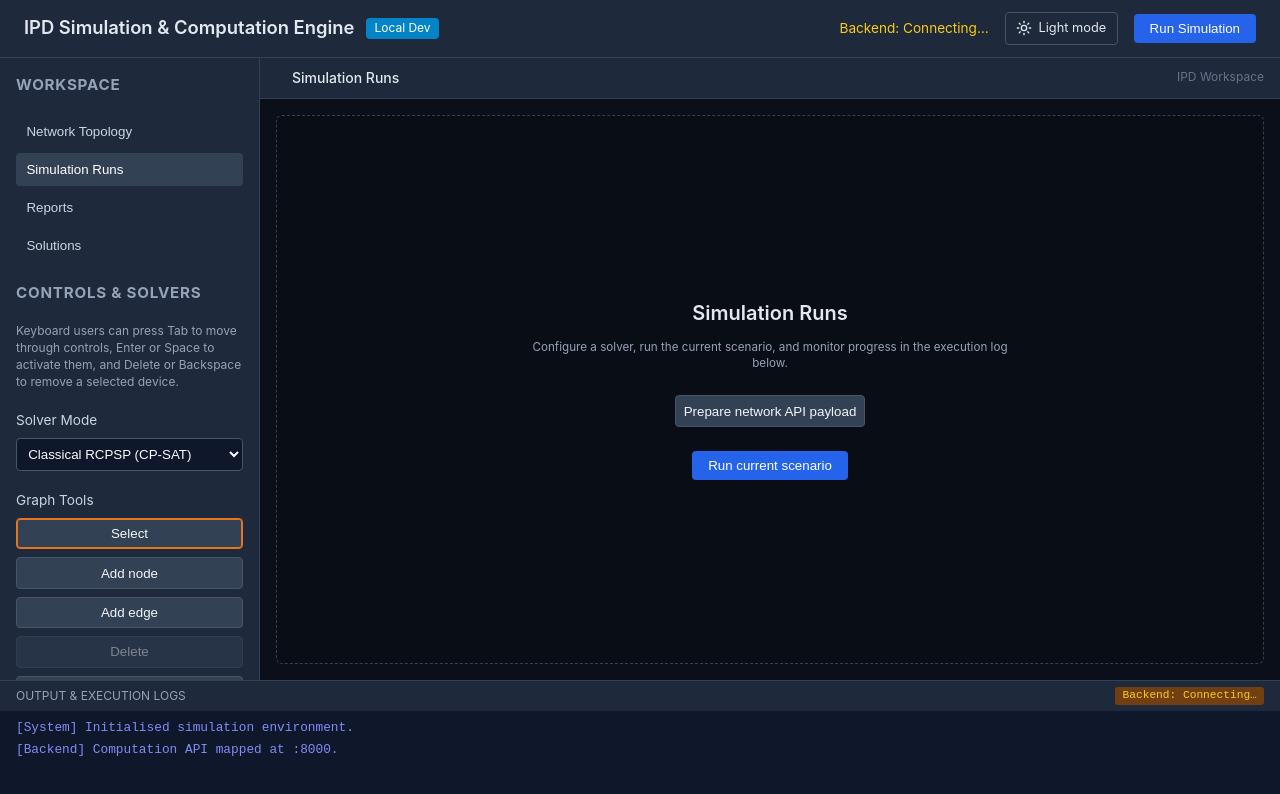
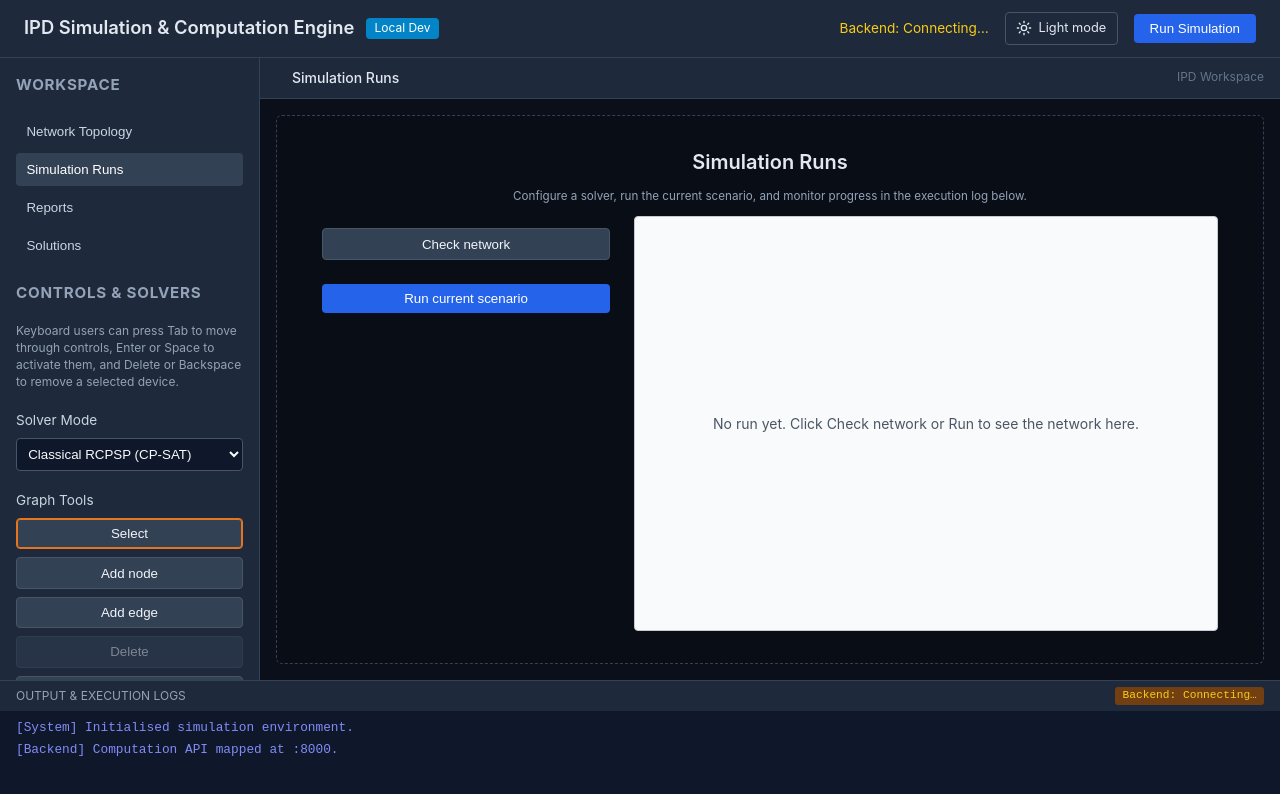
Before and after one commit to zwall-creator/IPD-Boeing-Group-1, a React (Vite) app in the folder src/frontend/: page / in a window 1280 px wide. Both pictures are taken after a click on the button "Simulation Runs". Shown: the top 794 px of the page. Built offline with nearby package versions, Linux system fonts and the light colour scheme; no server answers.

Commit message:
added visible simulation frame to Simulation Runs that updates based on current topology and simulation results

```diff
--- a/src/frontend/src/App.css
+++ b/src/frontend/src/App.css
@@ -225,6 +225,7 @@ body, html {
 
 .canvas-viewport {
   flex: 1;
+  min-height: 0;
   position: relative;
   display: flex;
   align-items: center;
@@ -254,11 +255,33 @@ body, html {
   display: flex;
   flex-direction: column;
   align-items: center;
+  justify-content: safe center;
+  align-self: stretch;
   gap: 0.75rem;
-  max-width: 34rem;
+  width: 100%;
+  max-width: 60rem;
+  overflow-y: auto;
   padding: 2rem;
   text-align: center;
   color: #94a3b8;
+}
+
+.simulation-runs {
+  display: flex;
+  flex: 1;
+  gap: 1.5rem;
+  width: 100%;
+  min-height: 280px;
+}
+
+.simulation-runs__controls {
+  display: flex;
+  flex-direction: column;
+  flex: none;
+  gap: 0.75rem;
+  width: 18rem;
+  overflow-y: auto;
+  text-align: left;
 }
 
 .api-feedback {
--- a/src/frontend/src/App.jsx
+++ b/src/frontend/src/App.jsx
@@ -5,6 +5,7 @@ import NetworkCanvas from './components/NetworkCanvas';
 import OptimizationControls from './components/OptimizationControls';
 import GraphToolsPanel from './components/GraphToolsPanel';
 import ConfirmDialog from './components/ConfirmDialog';
+import SimulationFrame from './components/SimulationFrame';
 import { LAYOUT_PRESETS } from './graph/layoutPresets';
 import { Sun, Moon } from 'lucide-react';
 import AccessibilityNotice from './components/AccessibilityNotice';
@@ -36,6 +37,36 @@ function formatEvent(event) {
   }
 }
 
+// Figure out run's live status from SSE events
+function getRunStatus(run, events) {
+  if (!run) return null;
+  if (run.status === 'checked') return run;
+  let { status, message } = run;
+  for (const { type, data } of events.slice(run.eventIndex)) {
+    switch (type) {
+      case 'simulation.started':
+        status = 'running';
+        message = 'Started';
+        break;
+      case 'simulation.progress':
+        status = 'running';
+        message = `Step ${data.step}/${data.total}: ${data.message}`;
+        break;
+      case 'simulation.done':
+        status = data.status === 'error' ? 'failed' : 'complete';
+        message = data.error || `Complete · status: ${data.status}`;
+        break;
+      case 'error':
+        status = 'failed';
+        message = data.message || 'The backend reported an error.';
+        break;
+      default:
+        break;
+    }
+  }
+  return { ...run, status, message };
+}
+
 export default function App() {
   const [activeView, setActiveView] = useState('topology');
   const [solverType, setSolverType] = useState('classical');
@@ -49,6 +80,7 @@ export default function App() {
   const [preparedState, setPreparedState] = useState('');
   const [theme, setTheme] = useState(() => localStorage.getItem('ipd-theme') || 'dark');
   const [apiFeedback, setApiFeedback] = useState(null);
+  const [currentRun, setCurrentRun] = useState(null);
 
   // Local UI logs (seed entries shown before the SSE connection is ready)
   const [localLogs, setLocalLogs] = useState([
@@ -92,6 +124,9 @@ export default function App() {
   }));
   const allLogs = [...localLogs, ...liveEntries];
 
+  // Latest run with its live status
+  const liveRun = getRunStatus(currentRun, events);
+
   const utilityViews = {
     simulation: ['Simulation Runs', 'Configure a solver, run the current scenario, and monitor progress in the execution log below.'],
     reports: ['Reports', 'Completed simulation reports will appear here for review and export.'],
@@ -107,10 +142,20 @@ export default function App() {
       ...prev,
       { text: `[Run] Triggering ${solverType} solver… (sec:${optParams.securityWeight} cost:${optParams.costWeight} bw:${optParams.bandwidthWeight} risk:${optParams.riskThreshold})`, variant: 'info' },
     ]);
-    const result = await runSim(solverType, optParams, canvasRef.current?.getTopology());
+    const topology = canvasRef.current?.getTopology();
+    setCurrentRun({
+      snapshot: topology,
+      solver: solverType,
+      startedAt: Date.now(),
+      eventIndex: events.length,
+      status: 'starting',
+      message: 'Sending network to the backend…',
+    });
+    const result = await runSim(solverType, optParams, topology);
     if (!result?.ok) {
       const errorMessage = result?.error || 'Could not reach the computation service.';
       setApiFeedback({ type: 'error', message: errorMessage });
+      setCurrentRun(prev => ({ ...prev, status: 'failed', message: errorMessage }));
       setLocalLogs(prev => [
         ...prev,
         { text: '[Error] Could not reach backend — is Flask running on :8000?', variant: 'error' },
@@ -124,8 +169,17 @@ export default function App() {
 
   const handlePrepareNetwork = async () => {
     setApiFeedback(null);
-    const result = await prepareNetwork(canvasRef.current?.getTopology());
+    const topology = canvasRef.current?.getTopology();
+    const result = await prepareNetwork(topology);
     if (result?.ok && result.state_string) {
+      setCurrentRun({
+        snapshot: topology,
+        solver: null,
+        startedAt: Date.now(),
+        eventIndex: events.length,
+        status: 'checked',
+        message: '',
+      });
       setPreparedState(result.state_string);
       setApiFeedback({ type: 'success', message: 'Network validated and translated for simulation.' });
       setLocalLogs((prev) => [...prev, { text: '[API] Network translated for simulation.', variant: 'success' }]);
@@ -138,6 +192,10 @@ export default function App() {
 
   // Clears system logs (originally handleReset)
   const clearLogs = () => {
+    setCurrentRun(prev => {
+      if (!prev) return null;
+      return { ...getRunStatus(prev, events), eventIndex: 0 };
+    });
     clearEvents();
     setLocalLogs([
       { text: '[System] Canvas reset.', variant: 'warn' },
@@ -332,17 +390,20 @@ export default function App() {
                 <p>{utilityViews[activeView][0]}</p>
                 <small>{utilityViews[activeView][1]}</small>
                 {activeView === 'simulation' && (
-                  <>
+                  <div className="simulation-runs">
+                    <div className="simulation-runs__controls">
                       {apiFeedback && (
                         <div className={`api-feedback api-feedback--${apiFeedback.type}`} role={apiFeedback.type === 'error' ? 'alert' : 'status'} aria-live="polite">
                           <strong>{apiFeedback.type === 'error' ? 'Network validation failed' : 'API request successful'}</strong>
                           <span>{apiFeedback.message}</span>
                         </div>
                       )}
-                    <button type="button" className="btn-secondary utility-action" onClick={handlePrepareNetwork}>Prepare network API payload</button>
+                      <button type="button" className="btn-secondary utility-action" onClick={handlePrepareNetwork}>Check network</button>
                       <button type="button" className="btn-primary utility-action" onClick={handleRunSimulation}>Run current scenario</button>
                       {preparedState && <pre className="state-preview" aria-label="Prepared simulation state">{preparedState}</pre>}
-                  </>
+                    </div>
+                    <SimulationFrame run={liveRun} />
+                  </div>
                 )}
               </div>
             )}
--- /dev/null
+++ b/src/frontend/src/components/SimulationFrame.css
@@ -0,0 +1,53 @@
+/* Read-only view of the last simulation run */
+
+.simulation-frame {
+  display: flex;
+  flex-direction: column;
+  flex: 1;
+  min-width: 0;
+  overflow: hidden;
+  background-color: var(--canvas-bg);
+  border: 1px solid var(--border);
+  border-radius: 4px;
+  color: var(--text);
+  text-align: left;
+}
+
+.simulation-frame__status {
+  padding: 6px 10px;
+  border-bottom: 1px solid var(--border);
+  font-size: 13px;
+  overflow-wrap: anywhere;
+}
+
+.simulation-frame__status--failed {
+  color: var(--error);
+}
+
+.simulation-frame__solver {
+  font-weight: 600;
+  text-transform: capitalize;
+}
+
+.simulation-frame__canvas {
+  position: relative;
+  flex: 1;
+}
+
+.simulation-frame__graph {
+  position: absolute;
+  inset: 0;
+}
+
+.simulation-frame__empty {
+  position: absolute;
+  inset: 0;
+  display: flex;
+  align-items: center;
+  justify-content: center;
+  padding: 16px;
+  color: var(--text-muted);
+  font-size: 14px;
+  text-align: center;
+  pointer-events: none;
+}
--- /dev/null
+++ b/src/frontend/src/components/SimulationFrame.jsx
@@ -0,0 +1,84 @@
+import { useEffect, useRef } from "react";
+import cytoscape from "cytoscape";
+import { STYLE } from "../graph/canvasStyle";
+import { topologyToElements } from "../graph/networkSerializer";
+import "./SimulationFrame.css";
+
+const FRAME_STYLE = [
+  ...STYLE,
+  {
+    selector: "node",
+    style: {
+      label: (node) => `${node.data("label")}\n${node.data("device_ip")}`,
+      "text-wrap": "wrap",
+    },
+  },
+  { selector: "core", style: { "active-bg-opacity": 0 } },
+  { selector: ":active", style: { "overlay-opacity": 0 } },
+];
+
+function fitToFrame(cy) {
+  cy.layout({ name: "preset", fit: true, padding: 5 }).run();
+  if (cy.zoom() > 1) {
+    cy.zoom(1);
+    cy.center();
+  }
+}
+
+// Read-only view of one simulation run's network
+export default function SimulationFrame({ run }) {
+  const containerRef = useRef(null);
+  const cyRef = useRef(null);
+
+  // Create the graph once when the frame appears, destroy it when the frame goes away
+  useEffect(() => {
+    const cy = cytoscape({
+      container: containerRef.current,
+      style: FRAME_STYLE,
+      minZoom: 0.2,
+      maxZoom: 4,
+      autoungrabify: true,        // nodes can't be dragged
+      autounselectify: true,      // nothing can be selected
+      boxSelectionEnabled: false, // no box selection
+    });
+    cy.on("resize", () => fitToFrame(cy));
+    cyRef.current = cy;
+    return () => cy.destroy();
+  }, []);
+
+  const snapshot = run?.snapshot;
+
+  // Draw the run's network whenever a new snapshot arrives
+  useEffect(() => {
+    const cy = cyRef.current;
+    cy.elements().remove();
+    cy.add(topologyToElements(snapshot));
+    fitToFrame(cy);
+  }, [snapshot]);
+
+    // Start time
+  const startTime = run ? new Date(run.startedAt).toLocaleTimeString() : "";
+
+  return (
+    <section className="simulation-frame" aria-label="Last simulation run">
+      {run && (
+        <div
+          className={`simulation-frame__status simulation-frame__status--${run.status}`}
+          role="status"
+        >
+          <span className="simulation-frame__solver">{run.solver ?? "Network check"}</span>
+          {` · ${startTime} · ${run.status}`}
+          {run.status === "failed" && ` — ${run.message}`}
+        </div>
+      )}
+      <div className="simulation-frame__canvas">
+        <div ref={containerRef} className="simulation-frame__graph" />
+        {!run && (
+          <div className="simulation-frame__empty">
+            No run yet. Click Check network or Run to see the network here.
+          </div>
+        )}
+      </div>
+    </section>
+  );
+}
--- /dev/null
+++ b/src/frontend/src/graph/canvasStyle.js
@@ -0,0 +1,70 @@
+/**
+ * Shared cytoscape style for network graphs
+ * STYLE: used by NetworkCanvas and the simulation frame in App
+ */
+import { DEVICE_TYPES, getDeviceIconUrl } from "../deviceIcons";
+
+// Color Codings
+const VT_MAROON = "#861F41";
+const VT_ORANGE = "#E5751F";
+const HOKIE_STONE = "#75787B";
+const TEXT = "#1f2933";
+
+export const STYLE = [
+  {
+    selector: "node",
+    style: {
+      "background-color": VT_MAROON,
+      width: 42,
+      height: 42,
+      "background-image": (node) =>
+        node.data("custom_image") || getDeviceIconUrl(node.data("device_type")),
+      "background-width": "58%",
+      "background-height": "58%",
+      label: "data(label)",
+      color: TEXT,
+      "font-size": 11,
+      "text-valign": "bottom",
+      "text-margin-y": 6,
+    },
+  },
+  ...DEVICE_TYPES.map((d) => ({
+    selector: `node[device_type = "${d.type}"]`,
+    style: {
+      shape: d.shape,
+      width: d.width,
+      height: d.height,
+      ...(d.shape === "round-diamond" && {
+        "background-width": "44%",
+        "background-height": "44%",
+      }),
+    },
+  })),
+  {
+    selector: "edge",
+    style: {
+      width: 2,
+      "line-color": HOKIE_STONE,
+      "target-arrow-color": HOKIE_STONE,
+      "target-arrow-shape": "triangle",
+      "curve-style": "bezier",
+    },
+  },
+  {
+    selector: "node:selected, node.edge-source",
+    style: {
+      "background-color": VT_ORANGE,
+      "outline-width": 3,
+      "outline-color": VT_ORANGE,
+      "outline-offset": 2,
+    },
+  },
+  {
+    selector: "edge:selected",
+    style: {
+      width: 3,
+      "line-color": VT_ORANGE,
+      "target-arrow-color": VT_ORANGE,
+    },
+  },
+];
```
Also changed, not shown: src/frontend/src/components/NetworkCanvas.jsx (+2 -66 lines), src/frontend/src/graph/networkSerializer.js (+22 -0 lines), 1 other file (tests, documents, lock files or other folders). Lines whose indentation alone changed are shown as unchanged.
